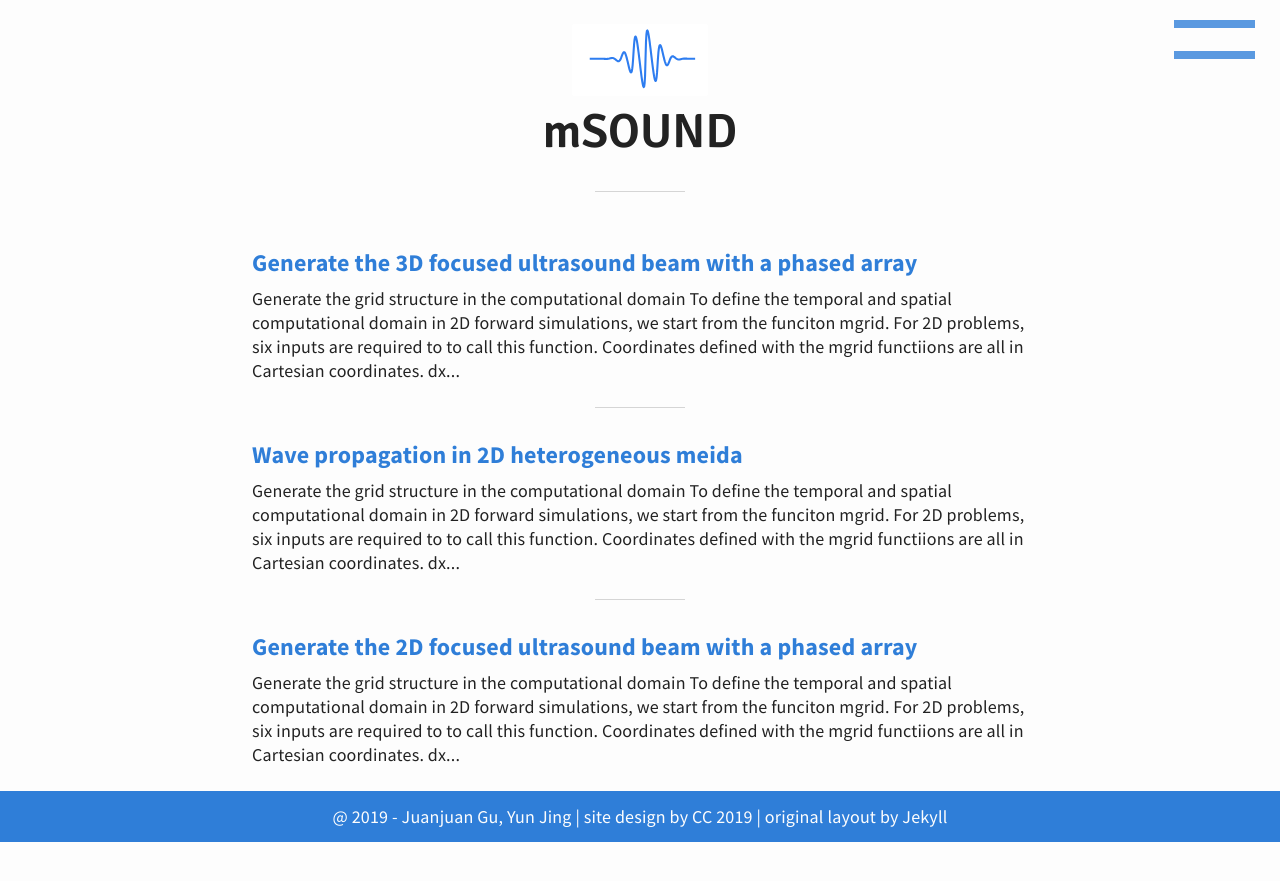
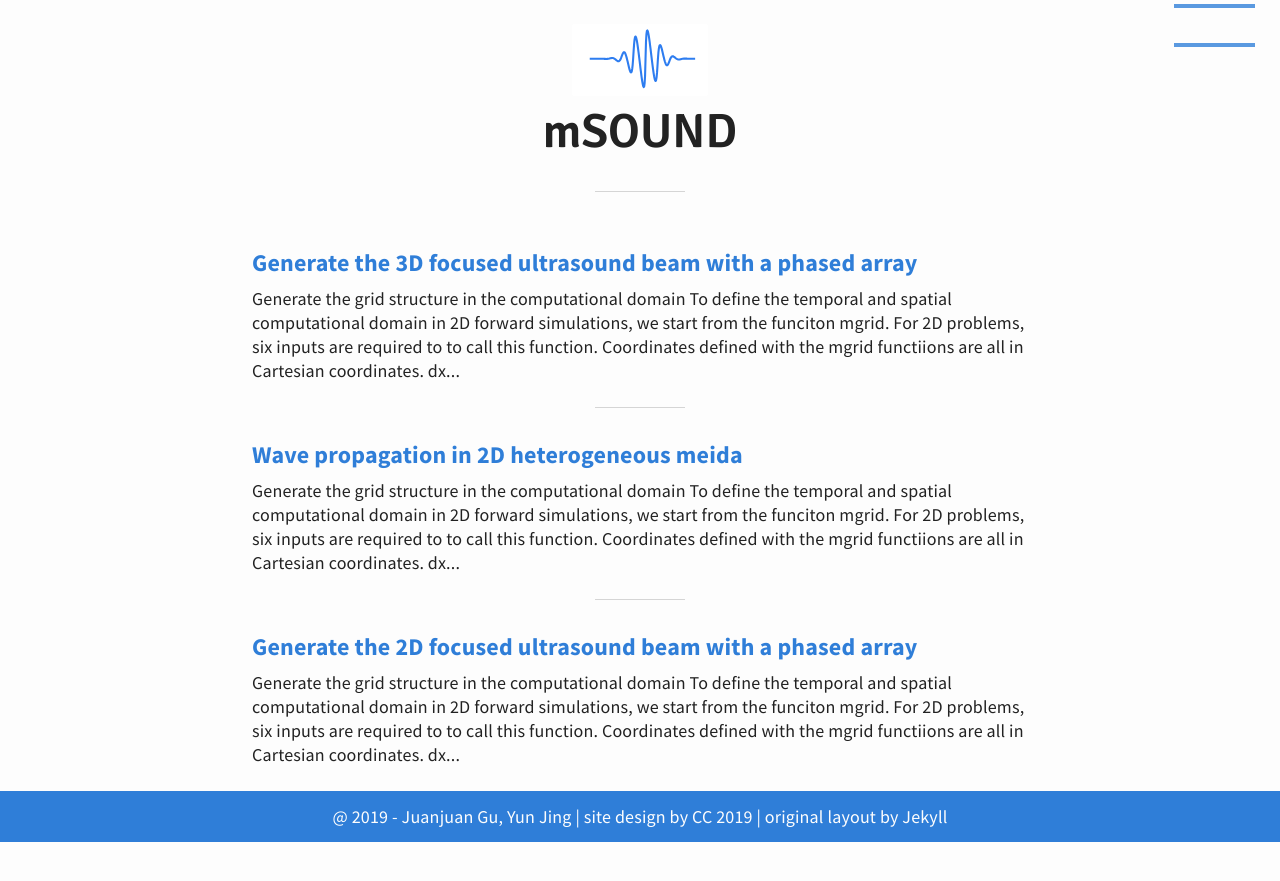
Before and after one commit to m-SOUND/mSOUND, a Jekyll site: the page built from index.html, in a window 1280 px wide. Shown: the top 881 px of the page. Built offline with Jekyll 4.4.1, drawn with Linux system fonts in a browser that asks for light colours; the list of posts is cut into pages by our own code.

Commit message:
Update layout.scss

```diff
--- a/_sass/layout.scss
+++ b/_sass/layout.scss
@@ -61,15 +61,15 @@
 }
 
 #menu {
-  height: 8px;
+  height: 4px;
   width: 4.5em;
   background-color: lighten($main-color, 10%);
-  margin-top: 16px;
+  margin-top: 8px;
   &:after, &:before {
     content: "";
     display: block;
     position: fixed;
-    height: 8px;
+    height: 4px;
     width: 4.5em;
     background-color: lighten($main-color, 10%);
     transition: all 0.3s ease-in;
@@ -78,7 +78,7 @@
     top: -8px;
   }
   &:after {
-    top: 20px;
+    top: 4px;
   }
   &.btn-close {
     background: none;
```
